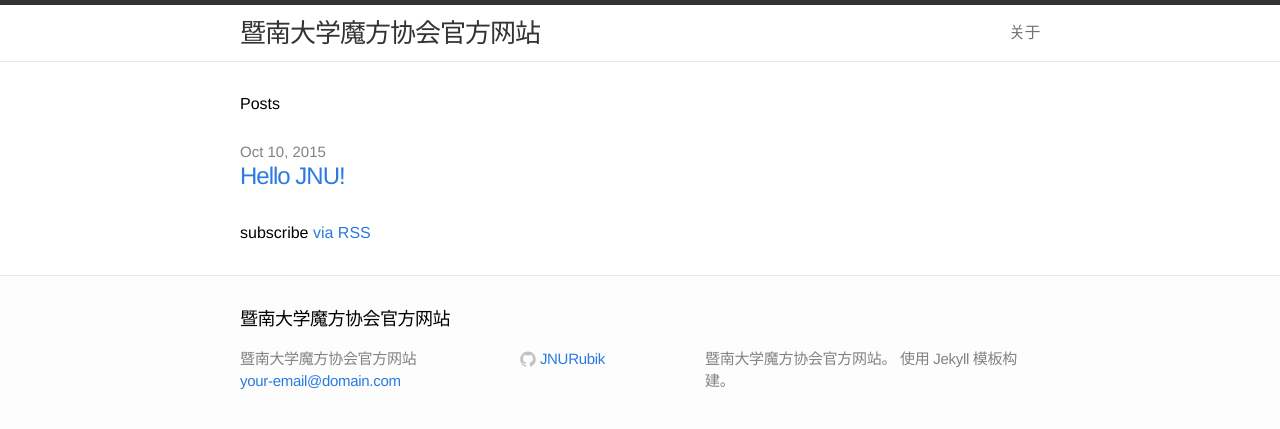
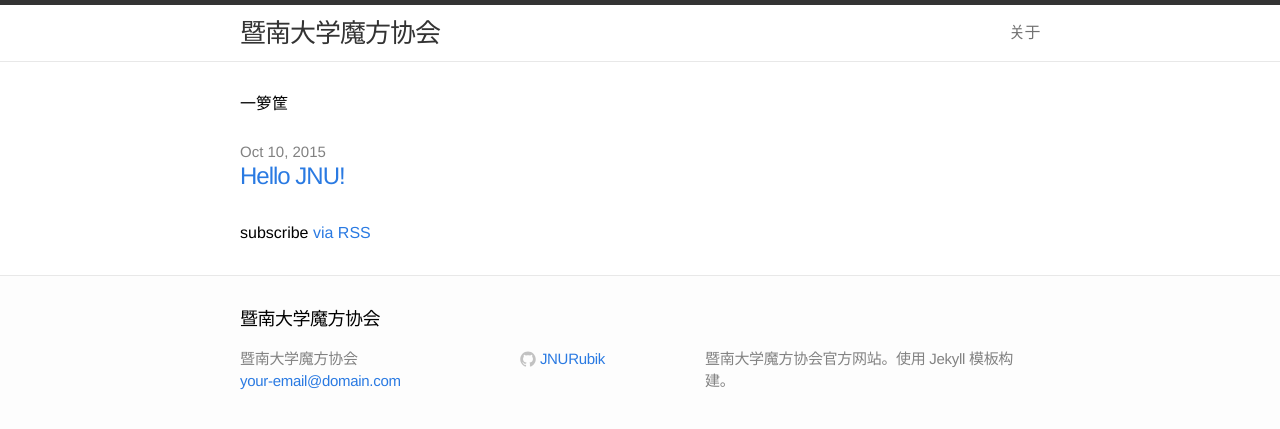
Before and after one commit to JNURubik/JNURubik.github.io, a Jekyll site: the page built from index.html, in a window 1280 px wide. Shown: the top 429 px of the page. Built offline with Jekyll 4.4.1, drawn with Linux system fonts in a browser that asks for light colours.

Commit message:
[update] Seems better!

```diff
--- a/_config.yml
+++ b/_config.yml
@@ -1,7 +1,7 @@
 # Site settings
-title: 暨南大学魔方协会官方网站
+title: 暨南大学魔方协会
 email: your-email@domain.com
-description: "暨南大学魔方协会官方网站。\n使用 Jekyll 模板构建。"
+description: "暨南大学魔方协会官方网站。使用 Jekyll 模板构建。"
 baseurl: ""
 url: "http://JNURubik.github.io"
 github_username:  JNURubik
--- a/_includes/footer.html
+++ b/_includes/footer.html
@@ -32,23 +32,6 @@
             <span class="username">{{ site.github_username }}</span>
           </a>
         </li>{% endif %}
-        {% if site.twitter_username %}<li>
-          <a href="https://twitter.com/{{ site.twitter_username }}">
-            <span class="icon twitter">
-              <svg version="1.1" class="twitter-icon-svg" xmlns="http://www.w3.org/2000/svg" xmlns:xlink="http://www.w3.org/1999/xlink" x="0px" y="0px"
-                 viewBox="0 0 16 16" enable-background="new 0 0 16 16" xml:space="preserve">
-                <path fill="#C2C2C2" d="M15.969,3.058c-0.586,0.26-1.217,0.436-1.878,0.515c0.675-0.405,1.194-1.045,1.438-1.809
-                c-0.632,0.375-1.332,0.647-2.076,0.793c-0.596-0.636-1.446-1.033-2.387-1.033c-1.806,0-3.27,1.464-3.27,3.27
-                c0,0.256,0.029,0.506,0.085,0.745C5.163,5.404,2.753,4.102,1.14,2.124C0.859,2.607,0.698,3.168,0.698,3.767
-                c0,1.134,0.577,2.135,1.455,2.722C1.616,6.472,1.112,6.325,0.671,6.08c0,0.014,0,0.027,0,0.041c0,1.584,1.127,2.906,2.623,3.206
-                C3.02,9.402,2.731,9.442,2.433,9.442c-0.211,0-0.416-0.021-0.615-0.059c0.416,1.299,1.624,2.245,3.055,2.271
-                c-1.119,0.877-2.529,1.4-4.061,1.4c-0.264,0-0.524-0.015-0.78-0.046c1.447,0.928,3.166,1.469,5.013,1.469
-                c6.015,0,9.304-4.983,9.304-9.304c0-0.142-0.003-0.283-0.009-0.423C14.976,4.29,15.531,3.714,15.969,3.058z"/>
-              </svg>
-            </span>
-            <span class="username">{{ site.twitter_username }}</span>
-          </a>
-        </li>{% endif %}
       </ul>
     </div>
 
--- a/index.html
+++ b/index.html
@@ -4,7 +4,7 @@ layout: default
 
 <div class="home">
 
-  <h1>Posts</h1>
+  <h1>一箩筐</h1>
 
   <ul class="posts">
     {% for post in site.posts %}
```
Also changed, not shown: about.md (+1 -0 lines).
